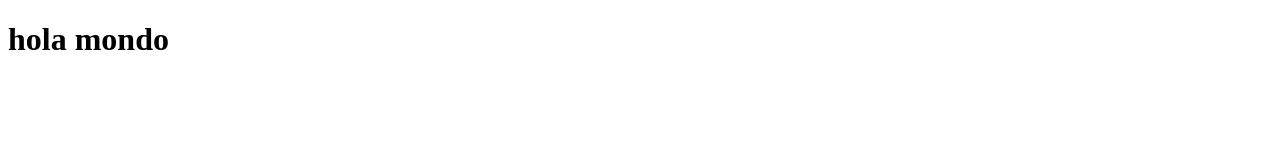
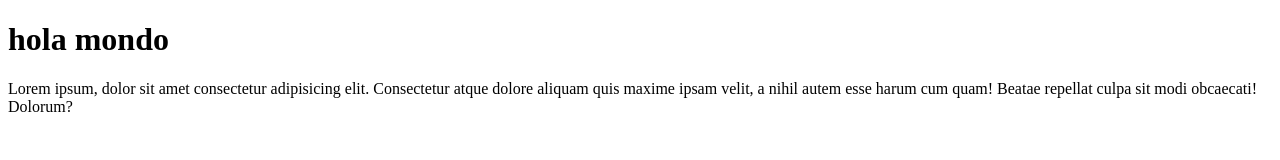
Before and after one commit to JCan0/scrummasteer, a plain HTML site: page index.html in a window 1280 px wide. Drawn offline with Linux system fonts and the light colour scheme.

Commit message:
Update index.html
actualiza codigo alas 8:47

```diff
--- a/index.html
+++ b/index.html
@@ -1,12 +1,17 @@
 <!DOCTYPE html>
 <html lang="en">
+
 <head>
     <meta charset="UTF-8">
     <meta http-equiv="X-UA-Compatible" content="IE=edge">
     <meta name="viewport" content="width=device-width, initial-scale=1.0">
     <title>Document</title>
 </head>
+
 <body>
     <h1>hola mondo</h1>
+    <p>Lorem ipsum, dolor sit amet consectetur adipisicing elit. Consectetur atque dolore aliquam quis maxime ipsam
+        velit, a nihil autem esse harum cum quam! Beatae repellat culpa sit modi obcaecati! Dolorum?</p>
 </body>
+
 </html>
```
